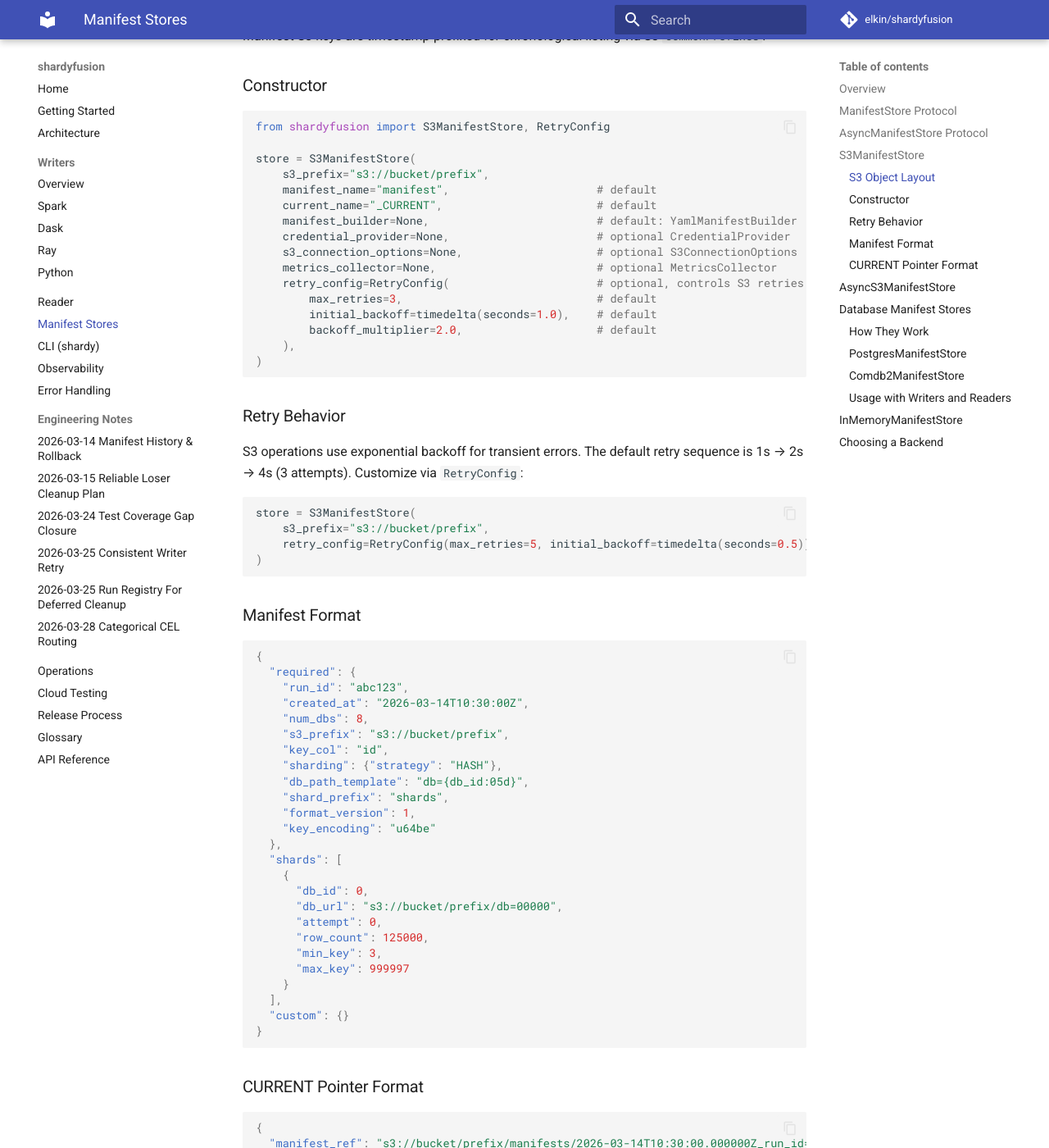
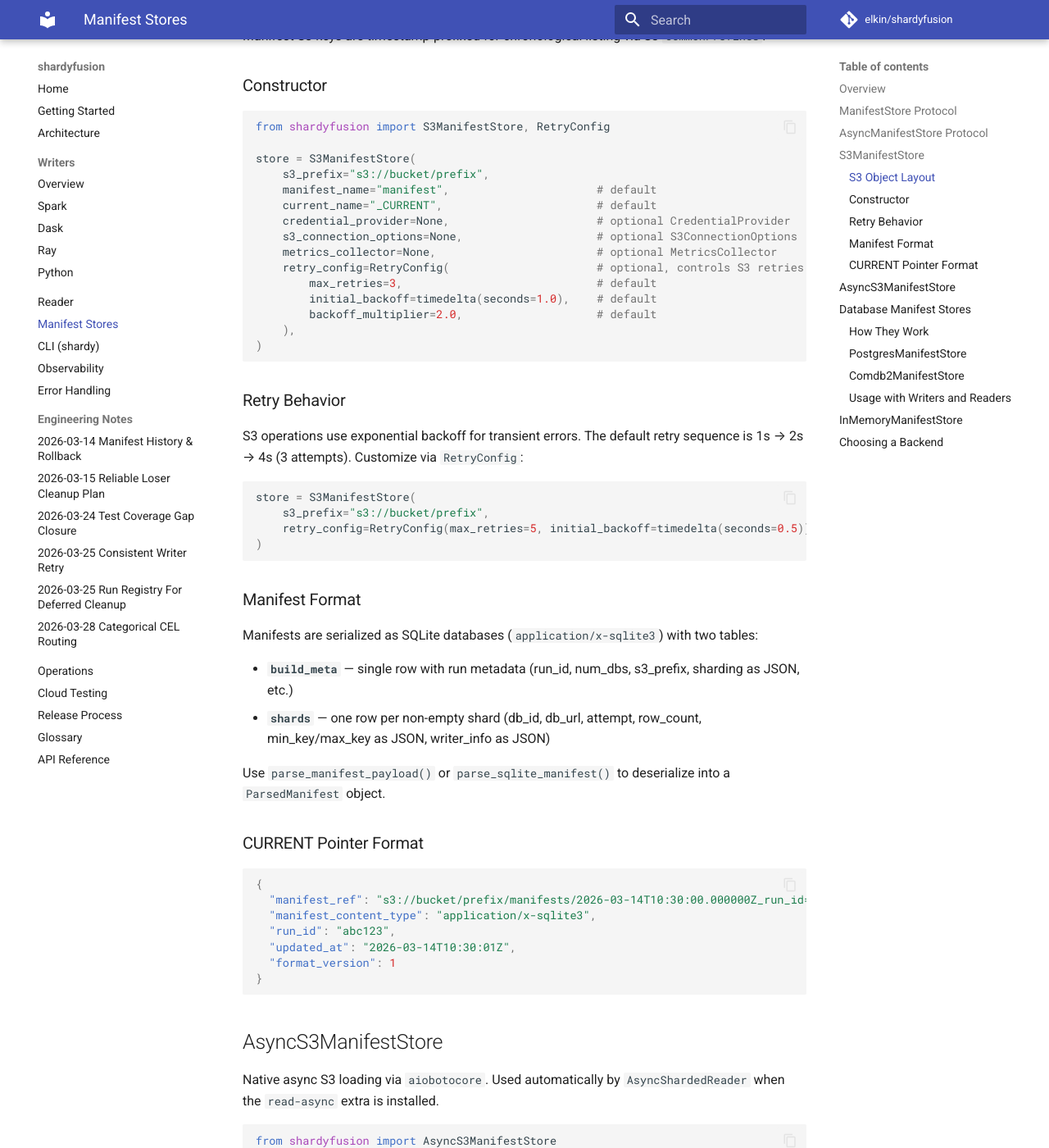
Before and after one commit to elkin/shardyfusion, an MkDocs documentation site: the page built from docs/manifest-stores.md, in a window 1280 px wide and 1400 px high, scrolled down 2073 px. Shown: the whole window at 82% size. Built offline with MkDocs 1.6.1 and Material for MkDocs 9.7.7, drawn with Linux system fonts in a browser that asks for light colours; comment, search, counter and statistics services are not loaded; some of the changed text lies outside the part shown.

Commit message:
docs: update docs and CLAUDE.md for SQLite-only manifests
Remove ManifestBuilder references from CHANGELOG, CLAUDE.md key
abstractions table, and public API summary. Update manifest-stores.md
constructor example and format description. Update content type
references from application/x-yaml to application/x-sqlite3.

Co-Authored-By: Claude Opus 4.6 <noreply@anthropic.com>

````diff
--- a/docs/manifest-stores.md
+++ b/docs/manifest-stores.md
@@ -69,7 +69,7 @@ No `publish()` or `set_current()` — manifest publishing is always a writer-sid
 
 ## S3ManifestStore
 
-The default implementation. Manifests are stored as JSON objects in S3; the current pointer is a separate `_CURRENT` JSON object.
+The default implementation. Manifests are stored as SQLite database files in S3; the current pointer is a separate `_CURRENT` JSON object.
 
 ### S3 Object Layout
 
@@ -77,7 +77,7 @@ The default implementation. Manifests are stored as JSON objects in S3; the curr
 s3://bucket/prefix/
 ├── manifests/
 │   ├── 2026-03-14T10:30:00.000000Z_run_id=abc123/
-│   │   └── manifest          ← manifest JSON payload
+│   │   └── manifest          ← manifest SQLite payload
 │   ├── 2026-03-13T08:00:00.000000Z_run_id=def456/
 │   │   └── manifest
 │   └── ...
@@ -95,7 +95,6 @@ store = S3ManifestStore(
     s3_prefix="s3://bucket/prefix",
     manifest_name="manifest",                      # default
     current_name="_CURRENT",                       # default
-    manifest_builder=None,                         # default: YamlManifestBuilder
     credential_provider=None,                      # optional CredentialProvider
     s3_connection_options=None,                    # optional S3ConnectionOptions
     metrics_collector=None,                        # optional MetricsCollector
@@ -120,40 +119,19 @@ store = S3ManifestStore(
 
 ### Manifest Format
 
-```json
-{
-  "required": {
-    "run_id": "abc123",
-    "created_at": "2026-03-14T10:30:00Z",
-    "num_dbs": 8,
-    "s3_prefix": "s3://bucket/prefix",
-    "key_col": "id",
-    "sharding": {"strategy": "HASH"},
-    "db_path_template": "db={db_id:05d}",
-    "shard_prefix": "shards",
-    "format_version": 1,
-    "key_encoding": "u64be"
-  },
-  "shards": [
-    {
-      "db_id": 0,
-      "db_url": "s3://bucket/prefix/db=00000",
-      "attempt": 0,
-      "row_count": 125000,
-      "min_key": 3,
-      "max_key": 999997
-    }
-  ],
-  "custom": {}
-}
-```
+Manifests are serialized as SQLite databases (`application/x-sqlite3`) with two tables:
+
+- **`build_meta`** — single row with run metadata (run_id, num_dbs, s3_prefix, sharding as JSON, etc.)
+- **`shards`** — one row per non-empty shard (db_id, db_url, attempt, row_count, min_key/max_key as JSON, writer_info as JSON)
+
+Use `parse_manifest_payload()` or `parse_sqlite_manifest()` to deserialize into a `ParsedManifest` object.
 
 ### CURRENT Pointer Format
 
 ```json
 {
   "manifest_ref": "s3://bucket/prefix/manifests/2026-03-14T10:30:00.000000Z_run_id=abc123/manifest",
-  "manifest_content_type": "application/x-yaml",
+  "manifest_content_type": "application/x-sqlite3",
   "run_id": "abc123",
   "updated_at": "2026-03-14T10:30:01Z",
   "format_version": 1
````
Also changed, not shown: CHANGELOG.md (+0 -1 lines), CLAUDE.md (+3 -3 lines), docs/error-handling.md (+1 -1 lines).
